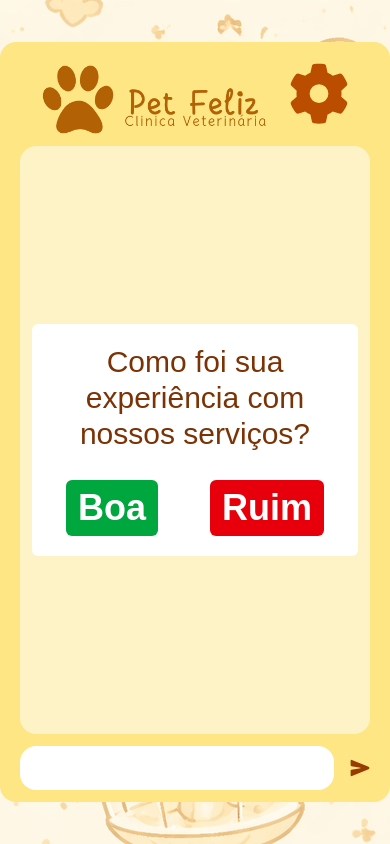
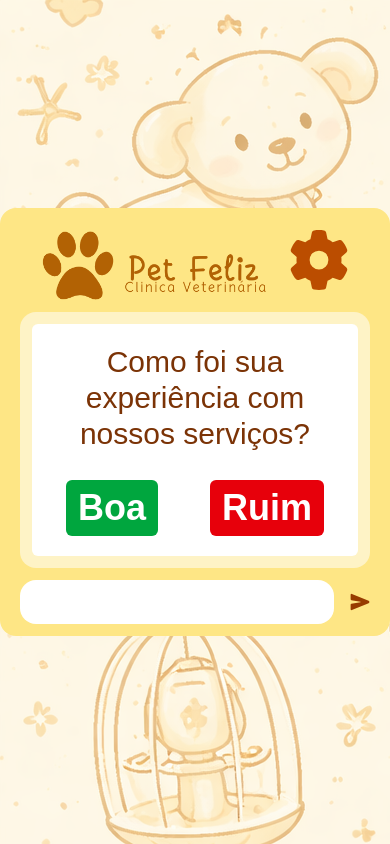
Before and after one commit to willqos15/Avabot_Frontend, a React (Vite) app: page / in a window 390 px wide. Built offline with nearby package versions, Linux system fonts and the light colour scheme; a web font is replaced by a local one.

Commit message:
height fix mobile

```diff
--- a/src/pages/Pchat.tsx
+++ b/src/pages/Pchat.tsx
@@ -122,9 +122,8 @@ export default function Pchat() {
     return (
         <div className='h-dvh flex items-center justify-center'>
 
-        <div className='bg-amber-200 text-amber-900 flex flex-col justify-self-center rounded-2xl md:max-w-lg px-5 my-auto h-[90vh]
-        sm:max-w-full'
-        >
+        <div className='bg-amber-200 text-amber-900 flex flex-col justify-self-center rounded-2xl md:max-w-lg px-5 my-auto sm:h-[90vh] max-h-[90vh]
+        sm:max-w-full'>
             <div className='flex items-center justify-center p-2.5'>
             <img
                 className='w-9/12 mt-3 p-0'
```
